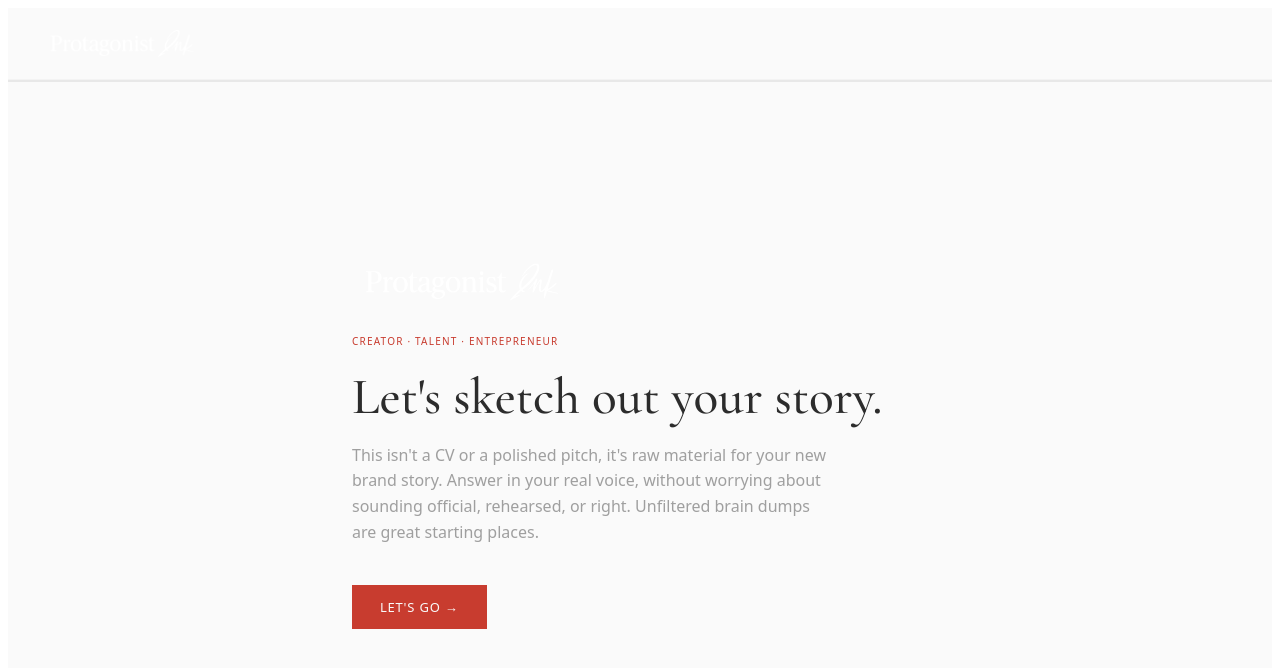
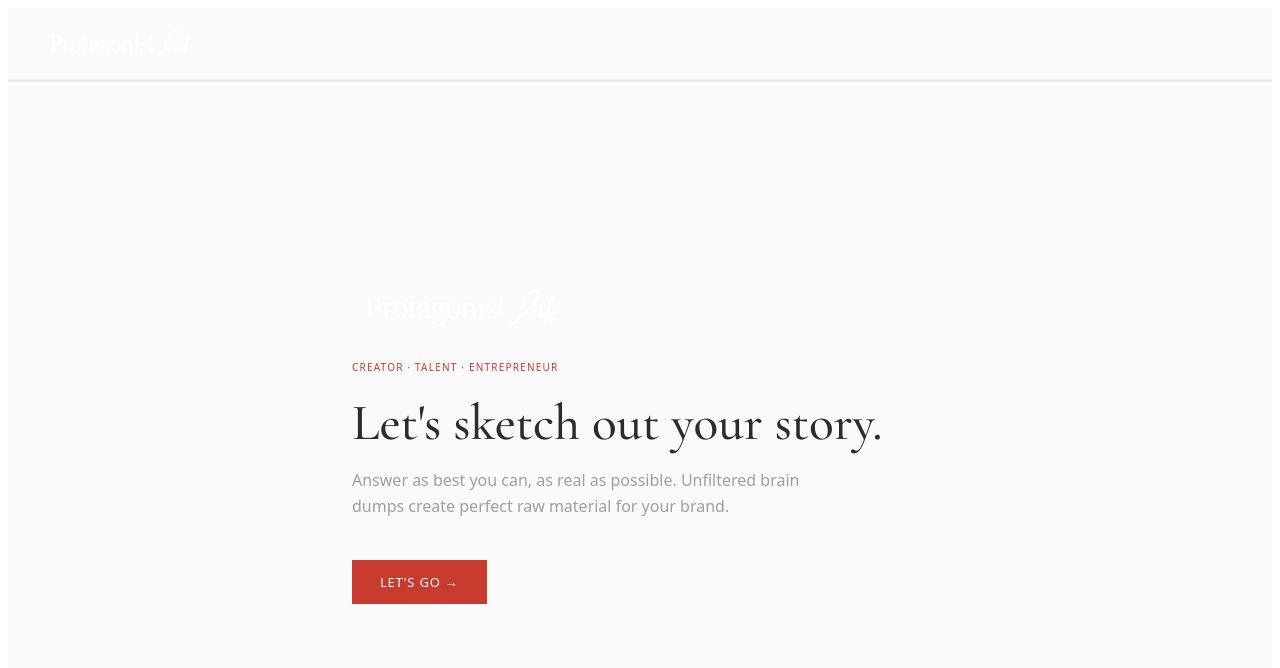
Before and after one commit to protagonistink/client-forms, a React (Vite) app: page / in a window 1280 px wide. Shown: the top 668 px of the page. Built offline with nearby package versions, Linux system fonts and the light colour scheme; a web font is replaced by a local one.

Commit message:
Tighten welcome copy

```diff
--- a/shared/briefSchema.mjs
+++ b/shared/briefSchema.mjs
@@ -4,7 +4,7 @@ export const SECTIONS = [
     type: "welcome",
     title: "Let's sketch out your story.",
     subtitle:
-      "This isn't a CV or a polished pitch, it's raw material for your new brand story. Answer in your real voice, without worrying about sounding official, rehearsed, or right. Unfiltered brain dumps are great starting places.",
+      "Answer as best you can, as real as possible. Unfiltered brain dumps create perfect raw material for your brand.",
     cta: "Let's go",
   },
   {
```
